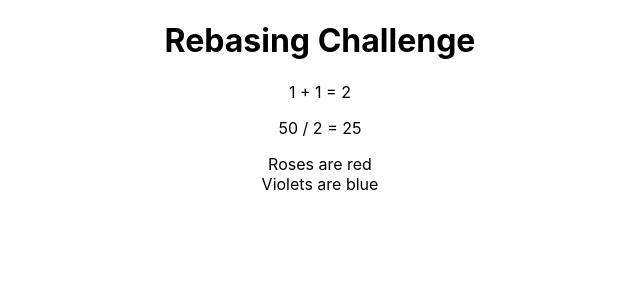
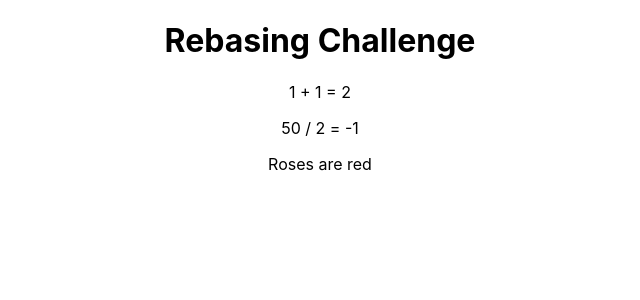
Before and after one commit to BrandonRonaldRoy/challenge, a React (Create React App) app: page / in a window 1280 px wide. Shown: the top 300 px of the page, without its empty margins (320-960 px from the left). Built offline with nearby package versions, Linux system fonts and the light colour scheme.

Commit message:
setting up feature1

```diff
--- a/src/App.js
+++ b/src/App.js
@@ -3,9 +3,8 @@ import './App.css';
 
 function App() {
   let answer1 = 2;
-  let answer2 = 25;
+  let answer2 = -1;
   let answer3 = 'red';
-  let answer4 = 'blue'
 
 
   return (
@@ -17,7 +16,6 @@ function App() {
         <div>
           <p>
             Roses are {answer3} <br></br>
-            Violets are {answer4}
           </p>
         </div>
       </div>
```
